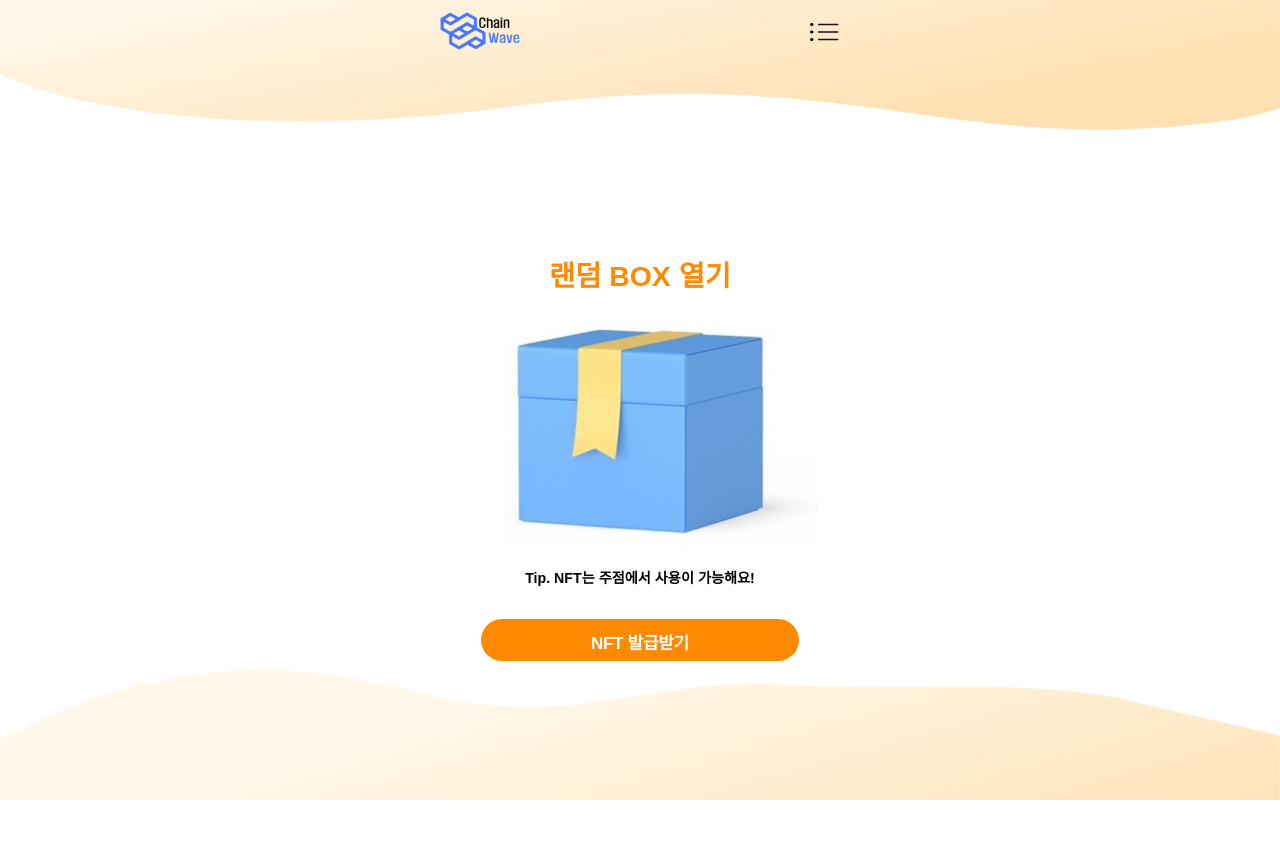
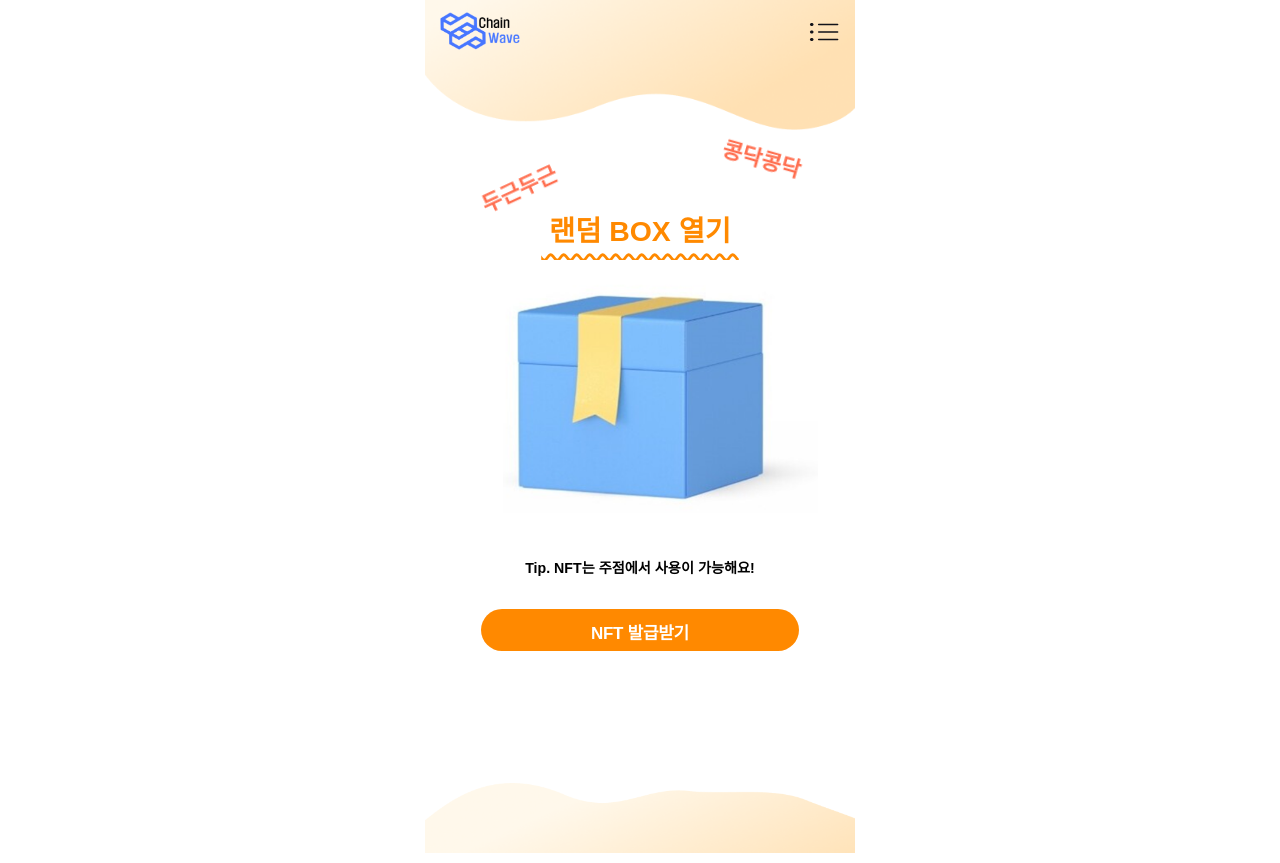
Before and after one commit to DGU-ChainWave/AKO, a React (Create React App) app in the folder frontend/: page /random in a window 1280 px wide. Built offline with nearby package versions, Linux system fonts and the light colour scheme.

Commit message:
feat: Random css

```diff
--- a/frontend/src/components/PageLayoutNavOrange.js
+++ b/frontend/src/components/PageLayoutNavOrange.js
@@ -3,7 +3,7 @@ import PageLayoutNav from './PageLayoutNav';
 
 const PageLayoutNavOrange = ({ children }) => {
   return (
-    <main className="flex flex-col max-w-[430px] w-screen items-center mx-auto">
+    <main className="flex flex-col max-w-[430px] w-screen h-dvh items-center mx-auto">
       <div className="absolute z-[-1] top-0 max-w-[430px] w-screen">
         <img
           className="sm:h-[100px] w-full h-[130px]"
--- a/frontend/src/pages/Main/Main.jsx
+++ b/frontend/src/pages/Main/Main.jsx
@@ -65,7 +65,7 @@ export default function Main() {
         뿌우의 NFT를 발급받아보세요~!
       </h2>
       <main>
-        <div className="relative w-[430px] h-[460px] bg-[url('./assets/bg_main.png')] bg-contain bg-no-repeat bg-center">
+        <div className="flex relative max-w-[430px] w-screen min-h-[460px] bg-[url('./assets/bg_main.png')] bg-contain bg-no-repeat bg-center">
           <img
             src="/assets/story_ako_2.png"
             alt="ako"
--- a/frontend/src/pages/Random/Random.jsx
+++ b/frontend/src/pages/Random/Random.jsx
@@ -1,5 +1,7 @@
 import React, { useState, useEffect } from 'react';
 import { useNavigate } from 'react-router';
+import PageLayoutNavOrange from '../../components/PageLayoutNavOrange';
+import LongButtonOrange from '../../components/Button/LongButtonOrange';
 
 export const Random = () => {
   const [randomTip, setRandomTip] = useState('');
@@ -26,42 +28,31 @@ export const Random = () => {
   }*/
 
   return (
-    <div className="flex flex-col min-h-screen">
-      <header className="fixed top-0 w-full ">
-        <img
-          className="sm:h-[70px] w-full h-[130px]"
-          src="Bgtop.png"
-          alt="위 배경"
-        />
-      </header>
-      <div className="flex-1 flex flex-col items-center justify-center">
-        <div className="fixed flex flex-col items-center justify-center  ">
-          <div className="md:text-10xl lg:text-22xl xl:text-2xl font-extrabold text-[#ff8900] text-[28.4px] tracking-[0] leading-[normal] ">
-            랜덤 BOX 열기
+    <PageLayoutNavOrange>
+      <div className="relative flex flex-col items-center mt-[140px] mb-[120px]">
+        <div className="text-[22px] text-[#FF6F50] absolute top-[-30px] left-4 font-extrabold animate-scaleUpDown">
+          두근두근
+        </div>
+        <div className="text-[22px] text-[#FF6F50] absolute top-[-60px] right-4 font-extrabold animate-scaleUpDownRight">
+          콩닥콩닥
+        </div>
+        <div className="md:text-10xl lg:text-22xl xl:text-2xl font-extrabold text-[#ff8900] text-[28.4px] tracking-[0] leading-loose underline underline-offset-12 decoration-wavy">
+          &nbsp;랜덤 BOX 열기&nbsp;
         </div>
         <img
           className="ml-10 w-[315px] h-[253px]  object-cover"
           alt="Image"
           src="box.png"
         />
-          <div className="m-5 top-0 left-0  font-bold text-black text-[14.2px] tracking-[0] leading-[normal]">
+        <div className="m-5 top-0 left-0 font-bold text-black text-[14.2px] tracking-[0] leading-[normal] mt-11">
           Tip. {randomTip}
         </div>
-          <button
-            className="m-3 w-[318px] h-[42px] bg-[#ff8900] font-bold text-white text-[17px] text-center tracking-[-0.30px] leading-[normal] p-[10px] rounded-[30px]"
+        <LongButtonOrange
+          type={'submit'}
+          buttonName={'NFT 발급받기'}
           onClick={() => navigate('/randomOngoing')}
-          >
-            NFT 발급받기
-          </button>
+        />
       </div>
-      </div>
-      <footer className="fixed bottom-0 w-full">
-        <img
-          className="sm:h-[70px] w-full h-[130px]"
-          src="Bgbottom.png"
-          alt="아래 배경"
-        />
-      </footer>
-    </div>
+    </PageLayoutNavOrange>
   );
 };
--- a/frontend/tailwind.config.js
+++ b/frontend/tailwind.config.js
@@ -29,6 +29,23 @@ module.exports = {
         140: '1.40',
         160: '1.60',
       },
+      textUnderlineOffset: {
+        12: '12px',
+      },
+      animation: {
+        scaleUpDown: 'scaleUpDown 3s infinite',
+        scaleUpDownRight: 'scaleUpDownRight 3s infinite',
+      },
+      keyframes: {
+        scaleUpDown: {
+          '0%, 100%': { transform: 'scale(1) rotate(-24.86deg)' },
+          '50%': { transform: 'scale(0.9) rotate(-24.86deg)' },
+        },
+        scaleUpDownRight: {
+          '0%, 100%': { transform: 'scale(1) rotate(15.97deg)' },
+          '50%': { transform: 'scale(0.9) rotate(15.97deg)' },
+        },
+      },
     },
   },
   plugins: [],
```
Also changed, not shown: frontend/public/box.png. Lines whose indentation alone changed are shown as unchanged.
